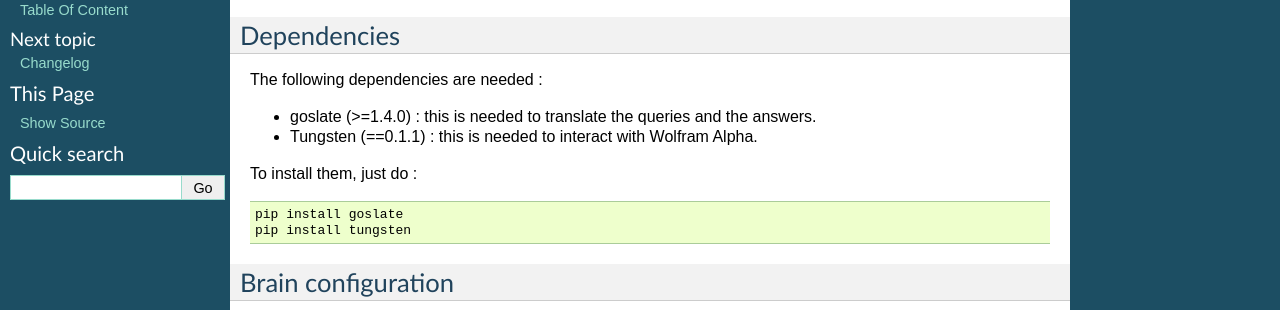
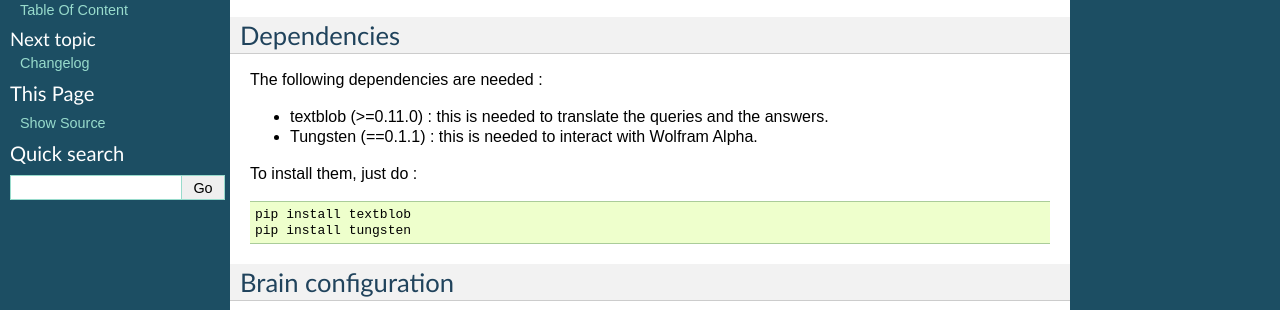
Before and after one commit to fritz-smh/domogik-brain-wolfram, a Sphinx documentation site: the page built from docs/wolfram.txt, in a window 1280 px wide. Shown: the part 173-483 px from the top of the page. Built offline with Sphinx 7.4.7, drawn with Linux system fonts in a browser that asks for light colours; pages that are not in the unit, such as notebooks, are missing from menus.

Commit message:
Fix deps in doc/json

```diff
--- a/docs/wolfram.txt
+++ b/docs/wolfram.txt
@@ -14,12 +14,12 @@
 
 The following dependencies are needed :
 
-* goslate (>=1.4.0)  : this is needed to translate the queries and the answers.
+* textblob (>=0.11.0)  : this is needed to translate the queries and the answers.
 * Tungsten (==0.1.1) : this is needed to interact with Wolfram Alpha.
 
 To install them, just do : ::
 
-    pip install goslate
+    pip install textblob
     pip install tungsten
 
 
--- a/info.json
+++ b/info.json
@@ -21,7 +21,7 @@
         "tags": ["butler"],
         "dependencies": [
             {
-                "id": "goslate (>=1.4.0)",
+                "id": "textblob (>=0.11.0)",
                 "type": "python"
             },
             {
```
